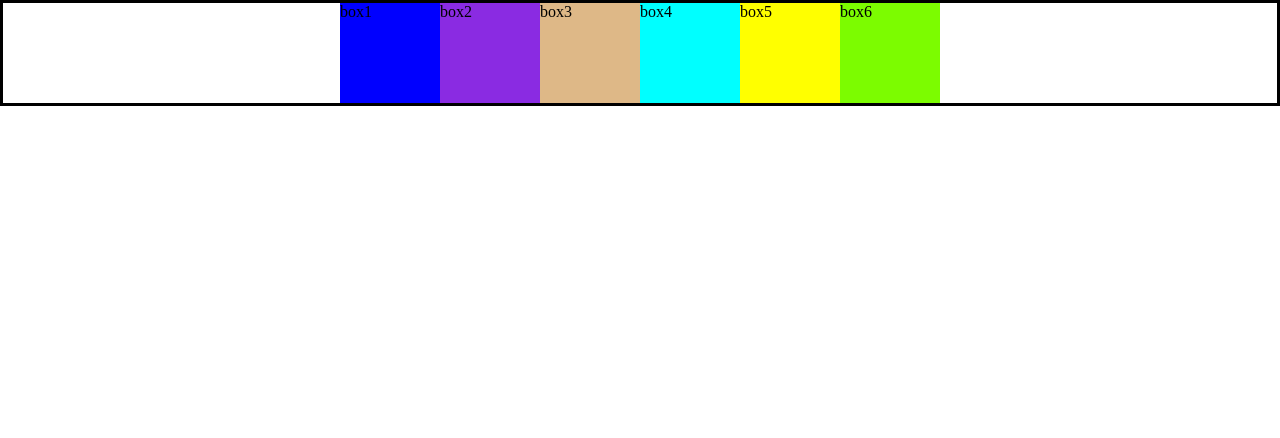
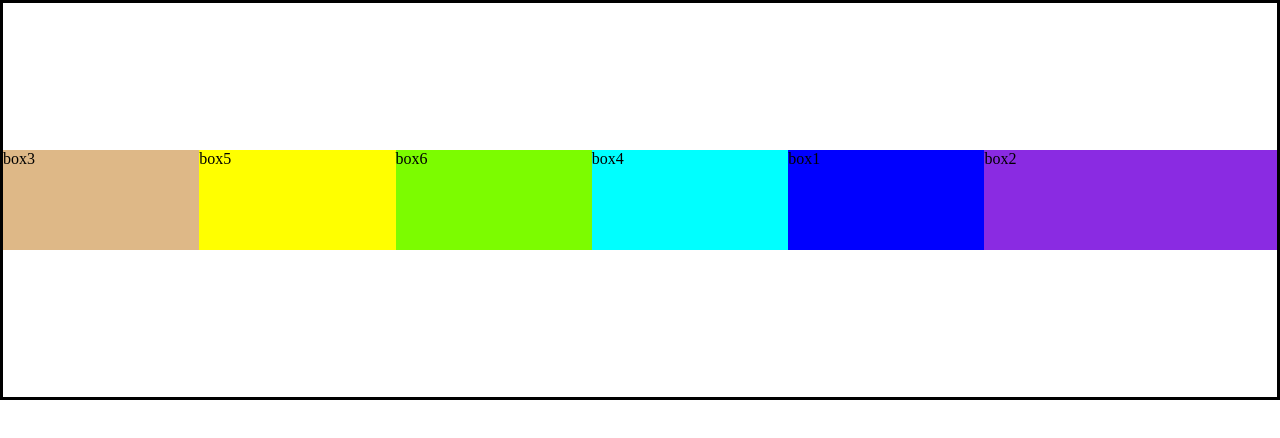
Before and after one commit to pablogp8/cursohtmlcss, a plain HTML site: page Flex/index.html in a window 1280 px wide. Drawn offline with Linux system fonts and the light colour scheme.

Commit message:
tamanio box

```diff
--- a/Flex/style.css
+++ b/Flex/style.css
@@ -14,24 +14,33 @@ body{
 .container{
     border: 0.3rem solid black;
     display: flex;
-    justify-content: center;
+    justify-content: center;/*varias formas de centrar el contenido*/
+    height: 50vh;
     flex-wrap: wrap;
+    align-items: center;
 }
 .box{
-    width: 10rem;
+
     height: 10rem;
+    flex-basis: 10rem;
+    flex-grow: 1;/*se utiliza para que si se reduce el tamaño se vayan acoplando*/
 }
 .box1{
     background-color: blue;
+    order:2;/*cambia el orden que se muestra los box, los que no tengan order se mandan a la izquierda*/
 }
 .box2{
     background-color: blueviolet;
+    order: 5;
+    flex-grow: 2;/*rellena el espacio vacio con el tamaño completo*/
 }
 .box3{
     background-color: burlywood;
+    flex-grow: 1;
 }
 .box4{
     background-color: aqua;
+    order:1;
 }
 .box5{
     background-color: yellow;
```
